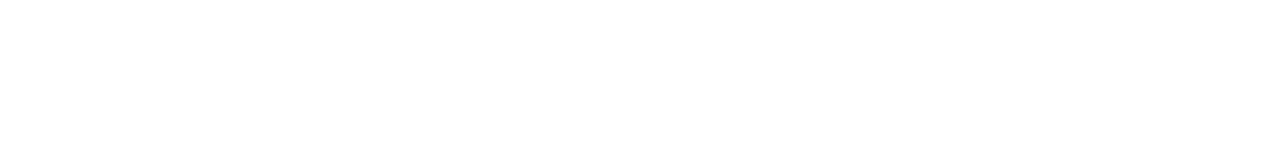
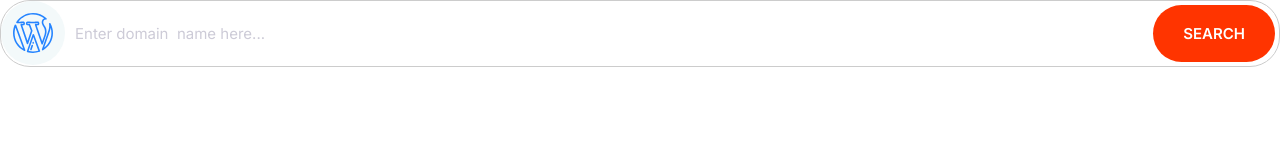
Before and after one commit to Akhil-Venkat/FrondendDemo, a plain HTML site: page index.html in a window 1280 px wide. Drawn offline with Linux system fonts and the light colour scheme.

Commit message:
Build  a domain search component

```diff
--- a/css/styles.css
+++ b/css/styles.css
@@ -4,6 +4,8 @@
   --color-accent: #ff3400;
   --color-headings: #1b0760;
   --color-body: #918ca4;
+  --color-border: 1px solid #ccc;
+  --border-radius: 30px;
 }
 
 /* Universal selector (*), by default this will  not apply to pseudo elemets, so explictly
@@ -213,9 +215,7 @@ a {
 }
 
 .btn--secondary:hover {
-  /* My best approach is to use CSS  pre-processor like SASS
-      lighten(--primary-color, 10%)
-     */
+  /* My best approach is to use CSS  pre-processor like SASS  lighten(--primary-color, 10%) */
   background: #05cdf0;
 }
 
@@ -249,3 +249,40 @@ a {
     font-size: 1.5rem;
   }
 }
+
+/* Input */
+
+.input {
+  border-radius: var(--border-radius);
+  border: var(--color-border);
+  color: var(--color-headings);
+  font-size: 3.5rem;
+  outline: 0;
+  padding: 1.5rem 3.5rem;
+}
+
+::placeholder {
+  color: #cdcbd7;
+}
+
+.input-group {
+  border: var(--color-border);
+  border-radius: var(--border-radius);
+  display: flex;
+}
+
+.input-group .input {
+  border: 0;
+  flex-grow: 1;
+  padding: 1.5rem 1rem;
+}
+
+.input-group .btn {
+  margin: 4px;
+}
+
+@media screen and (min-width: 1024px) {
+  .input {
+    font-size: 1.5rem;
+  }
+}
--- a/index.html
+++ b/index.html
@@ -13,7 +13,16 @@
 
 <body>
 
+    <div class="input-group">
+        <div class="icon-container">
+            <svg class="icon icon--primary">
+                <use xlink:href="../images/sprite.svg#wordpress"></use>
+            </svg>
+        </div>
 
+        <input class="input" type="text" placeholder="Enter domain  name here...">
+        <button href="#" class="btn btn--accent" >SEARCH</button>
+    </div>
 </body>
 
 </html>
```
